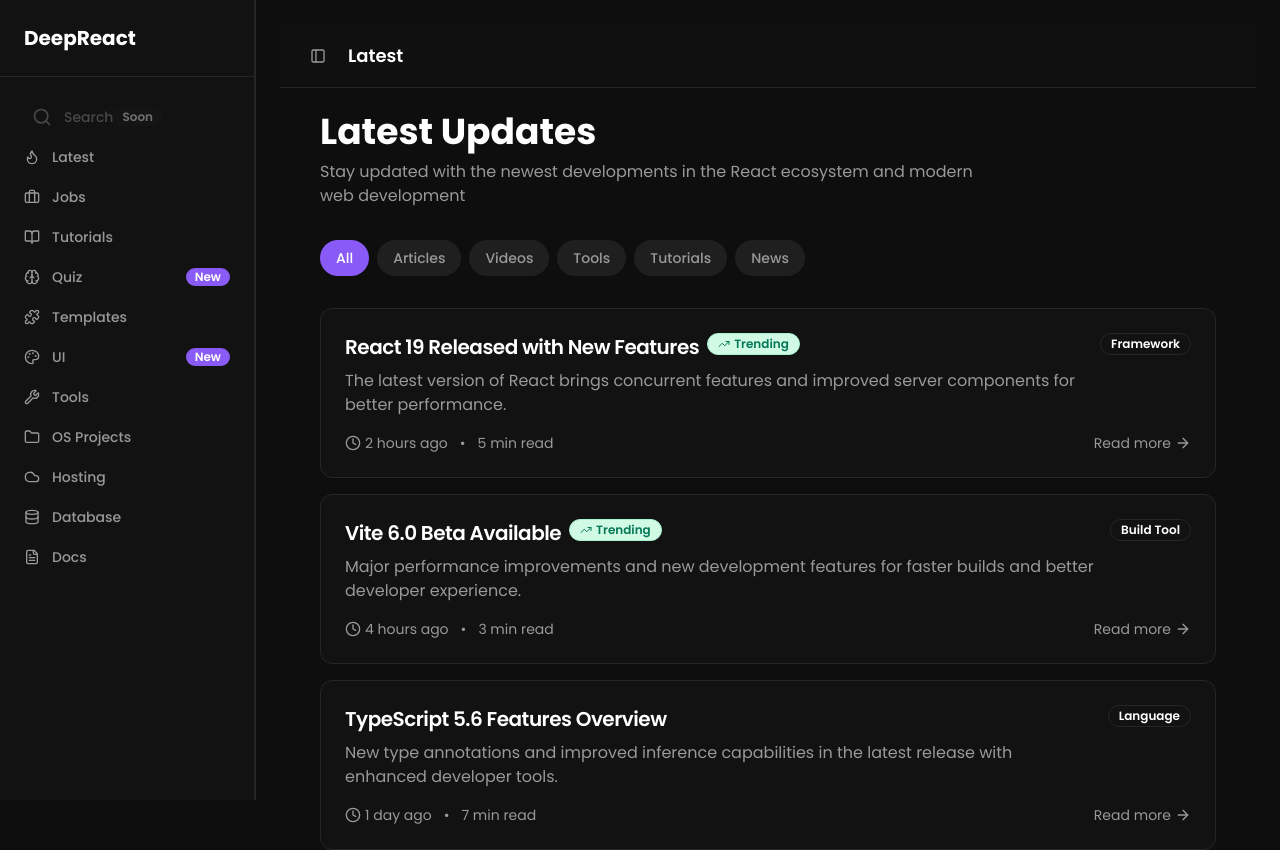
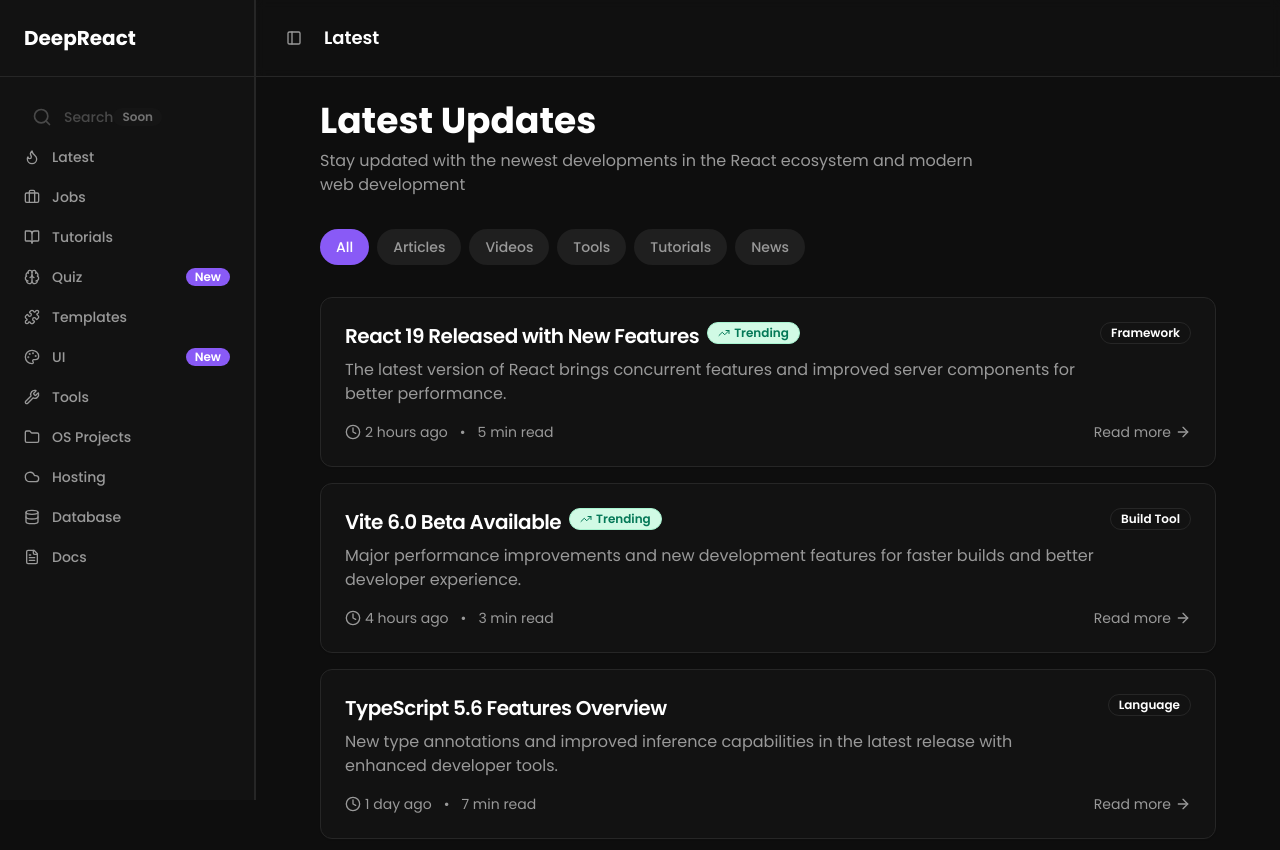
Before and after one commit to codewithfranciss/deepnext, a Next.js app: page /contents in a window 1280 px wide. Shown: the top 850 px of the page. Built offline with nearby package versions, Linux system fonts and the light colour scheme.

Commit message:
fix: adjust navbar height

```diff
--- a/app/contents/page.tsx
+++ b/app/contents/page.tsx
@@ -56,8 +56,8 @@ const Latest = () => {
     <div className="min-h-screen flex w-full bg-background">
       <div className="flex-1 flex flex-col">
         {/* Header */}
-        <header className="h-14 md:h-16 flex items-center justify-between px-3 sm:px-4 md:px-6 border-b border-border bg-card/50 backdrop-blur-sm sticky top-0 z-10">
-          <div className="flex items-center gap-2 sm:gap-4">
+        <header className=" flex items-center justify-between py-6  sm:px-4 md:px-6 border-b border-border bg-card/50 backdrop-blur-sm sticky">
+          <div className="flex items-center  gap-2 sm:gap-4">
             <SidebarTrigger className="text-muted-foreground hover:text-foreground transition-colors" />
             <h2 className="text-base sm:text-lg font-semibold text-foreground">Latest</h2>
           </div>
--- a/app/layout.tsx
+++ b/app/layout.tsx
@@ -28,7 +28,7 @@ export default function RootLayout({ children }: { children: React.ReactNode })
             {/* Main content layout */}
             <div className="flex flex-col flex-1">
               {/* Page content */}
-              <main className="flex-1 p-6 overflow-y-auto">
+              <main className="flex-1 overflow-hidden">
                 {children}
               </main>
 
```
